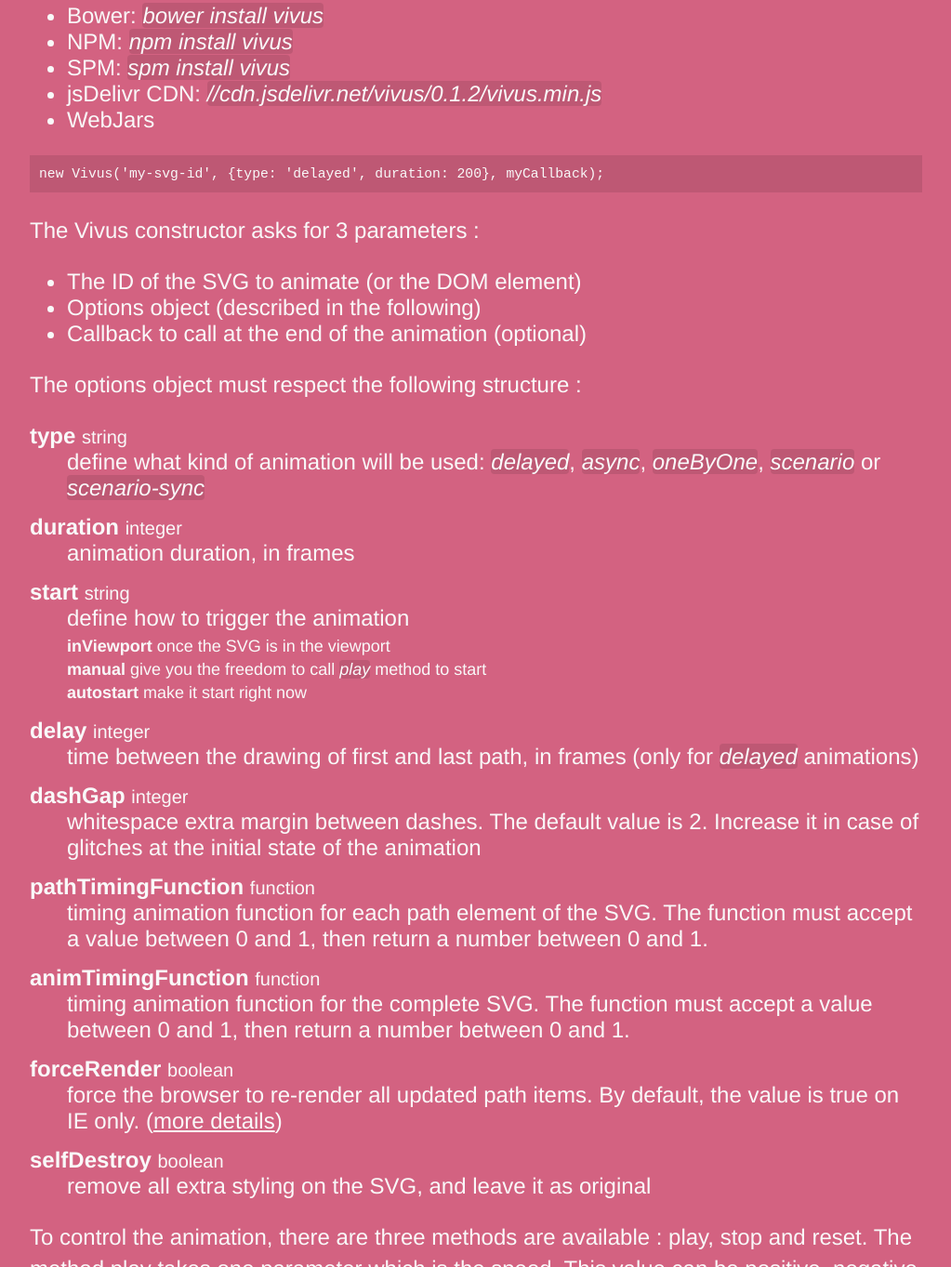
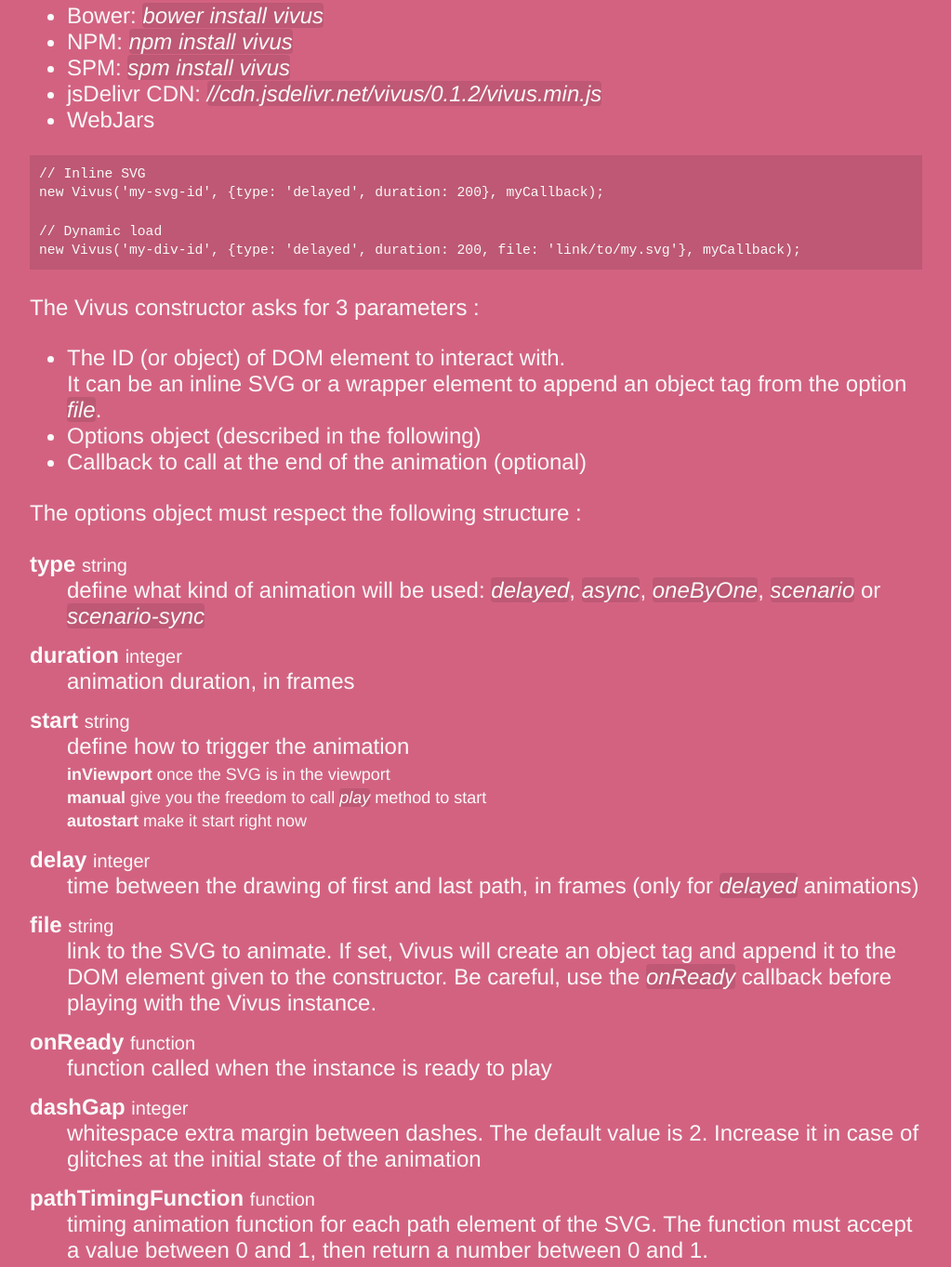
Before and after one commit to maxwellito/vivus, a website: page index.html in a window 1280 px wide. Shown: the part 2049-3412 px from the top of the page at 93% size, without its empty margins (128-1151 px from the left). Drawn offline with Linux system fonts and the light colour scheme.

Commit message:
Add documentation about lazy SVG load

```diff
--- a/index.html
+++ b/index.html
@@ -357,11 +357,14 @@
 				</ul>
 
 				<p class="code">
-					new Vivus('my-svg-id', {type: 'delayed', duration: 200}, myCallback);
+					// Inline SVG<br/>
+					new Vivus('my-svg-id', {type: 'delayed', duration: 200}, myCallback);<br/><br/>
+					// Dynamic load<br/>
+					new Vivus('my-div-id', {type: 'delayed', duration: 200, file: 'link/to/my.svg'}, myCallback);
 				</p>
 				<p>The Vivus constructor asks for 3 parameters :</p>
 				<ul>
-					<li>The ID of the SVG to animate (or the DOM element)</li>
+					<li>The ID (or object) of DOM element to interact with.<br/>It can be an inline SVG or a wrapper element to append an object tag from the option <i>file</i>.</li>
 					<li>Options object (described in the following)</li>
 					<li>Callback to call at the end of the animation (optional)</li>
 				</ul>
@@ -385,6 +388,12 @@
 
 					<dt>delay <small>integer</small></dt>
 					<dd>time between the drawing of first and last path, in frames (only for <i>delayed</i> animations)</dd>
+
+					<dt>file <small>string</small></dt>
+					<dd>link to the SVG to animate. If set, Vivus will create an object tag and append it to the DOM element given to the constructor. Be careful, use the <i>onReady</i> callback before playing with the Vivus instance.</dd>
+
+					<dt>onReady <small>function</small></dt>
+					<dd>function called when the instance is ready to play</dd>
 
 					<dt>dashGap <small>integer</small></dt>
 					<dd>whitespace extra margin between dashes. The default value is 2. Increase it in case of glitches at the initial state of the animation</dd>
```
Also changed, not shown: readme.md.
